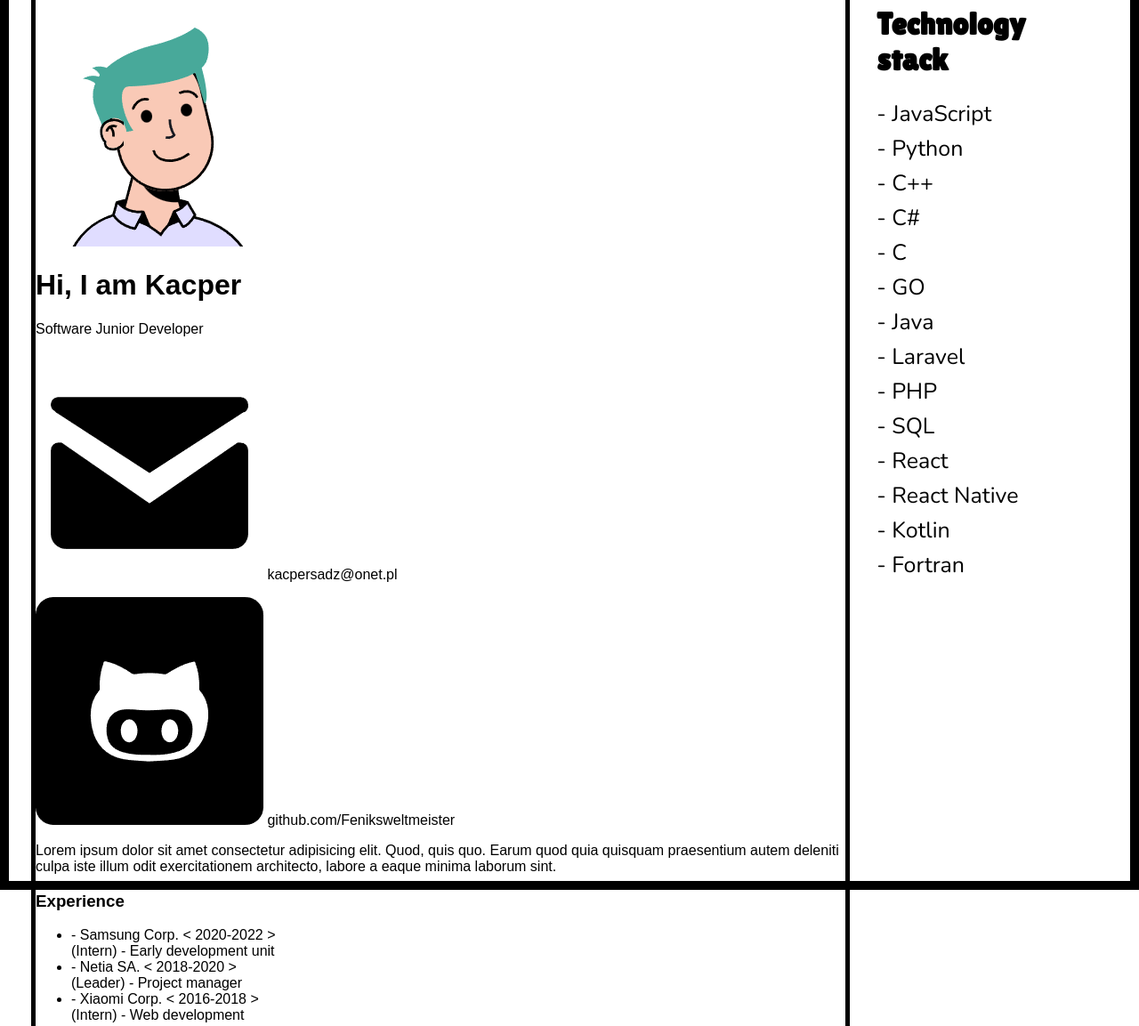
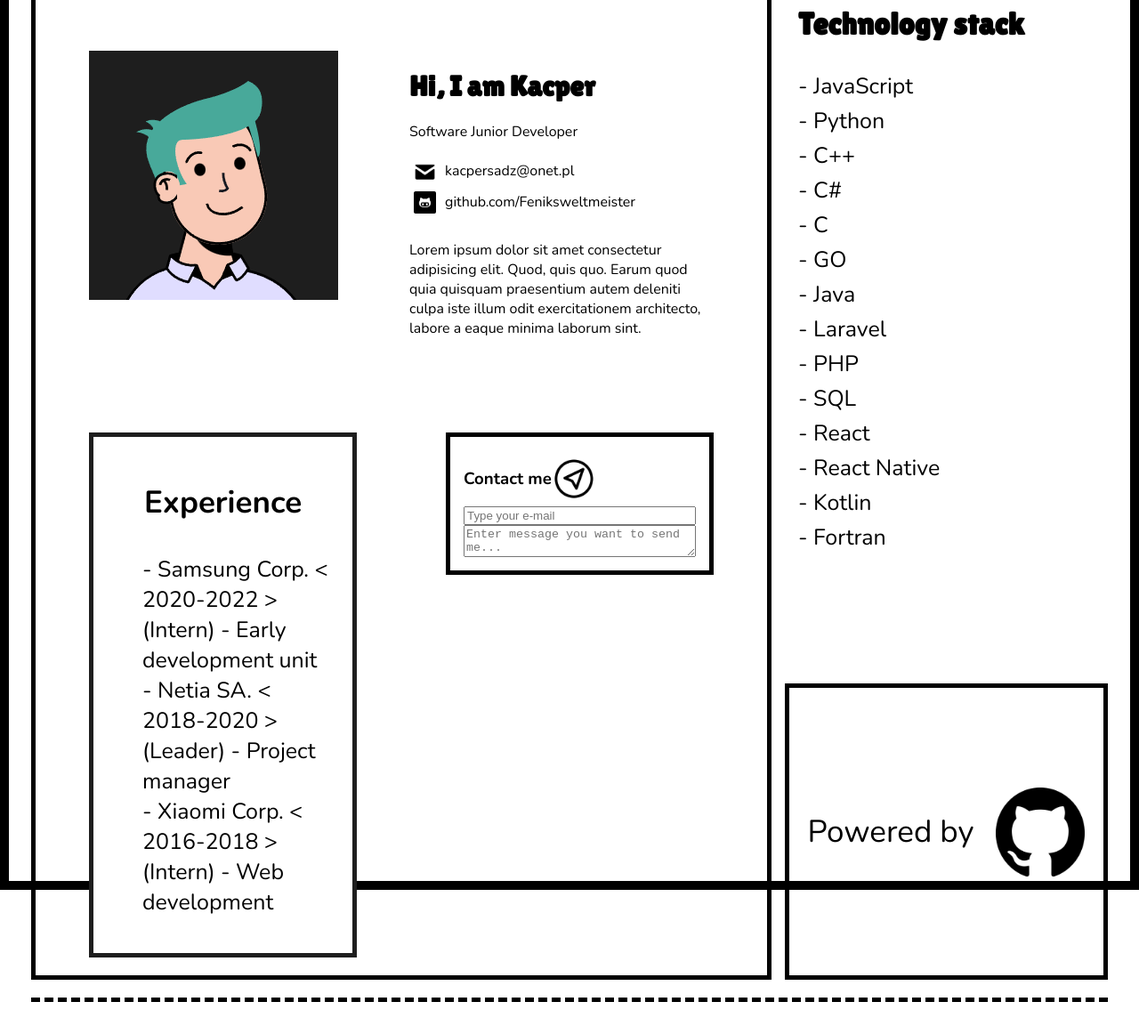
Before and after one commit to Feniksweltmeister/WebCV, a plain HTML site: page index.html in a window 1280 px wide. Shown: the top 1153 px of the page at 89% size. After the commit the page ends 1126 px from the top, so only its background shows below. Drawn offline with nearby package versions, Linux system fonts and the light colour scheme.

Commit message:
style.css

```diff
--- a/style.css
+++ b/style.css
@@ -3,7 +3,6 @@
 body {
     margin: 0;
     flex-grow: 1;
-    font-family: Arial, sans-serif;
     display: flex;
     justify-content: center;
     align-items: center;
@@ -34,6 +33,7 @@ body {
     display: flex;
     justify-content: space-around;
     align-items: center;
+    font-family: "Nunito";
 }
 .switch {
     display: flex;
@@ -52,10 +52,82 @@ body {
     margin-bottom: 15px;
 }
 .info {
+    display: flex;
+    flex-direction: column;
     border: 5px solid black;
+    padding: 20px;
     flex-grow: 1;
     margin-right: 15px;
+    width: 65%;
     box-sizing: border-box;
+}
+.info-gora{
+    display: flex;
+    align-items: flex-start;
+}
+.info1 {
+    flex-grow: 1;
+    padding: 40px;
+    font-family: "Nunito";
+}
+.info1 h1{
+    font-family: "Lilita One";
+}
+.info1 .ikony{
+    display: flex;
+    flex-direction: column;
+    margin-bottom: 25px;
+}
+.info1 .ikony p{
+    display: flex;
+    align-items: center;
+    margin: 5px;
+}
+.info-dol{
+    display: flex;
+    flex-direction: row;
+    flex-grow: 1;
+    gap: 100px;
+}
+.experience,
+.kontakt {
+    border: 5px solid black;
+    box-sizing: border-box;
+    padding: 15px;
+}
+.experience{
+    flex-grow: 1;
+    margin-top: 50px;
+    margin-left: 40px;
+    width: 30%;
+    height: 80%;
+    background-color: white;
+    border-color: #1E1E1E;
+}
+.experience ul{
+    list-style: none;
+    font-family: "Nunito";
+    font-size: 25px;
+}
+.experience h3{
+    text-align: center;
+    font-family: "Nunito";
+    font-size: 35px;
+}
+.kontakt{
+    display: flex;
+    flex-direction: column;
+    flex-grow: 1;
+    margin-top: 50px;
+    margin-right: 40px;
+    width: 30%;
+    height: 80%;
+}
+.kontakt-gora{
+    display: flex;
+    flex-direction: row;
+    align-items: center;
+    font-family: "Nunito";
 }
 .prawastrona {
     width: 30%;
@@ -131,3 +203,16 @@ body {
     width: 100px;
     height: 100px;
 }
+.ikony img{
+    width: 25px;
+    height: 25px;
+    margin-right: 10px;
+}
+.kontakt-gora img{
+    width: 50px;
+    height: 50px;
+}
+.divavatar img{
+    background-color: #1E1E1E;
+    margin: 40px;
+}
```
